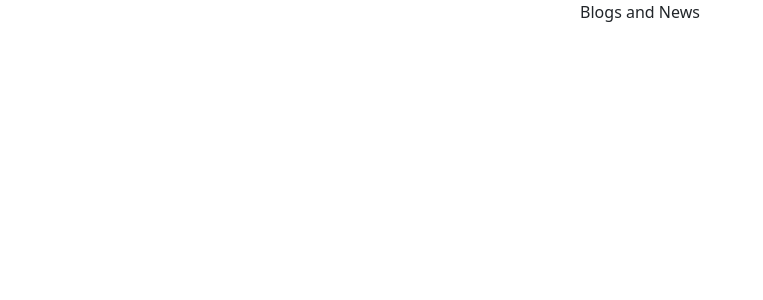
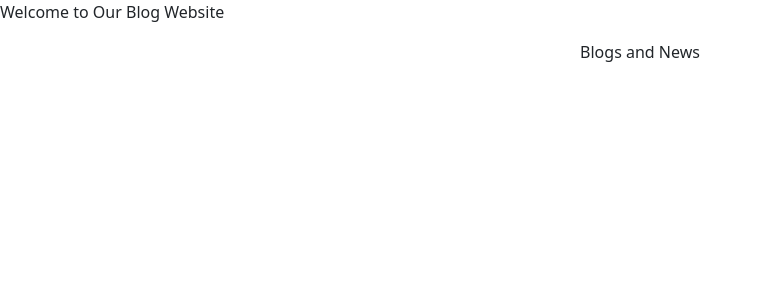
Before and after one commit to Swahilipot-Hub-Developers/blogs-and-news, a Next.js app: page / in a window 1280 px wide. Shown: the top 300 px of the page, without its empty margins (0-763 px from the left). Built offline with nearby package versions, Linux system fonts and the light colour scheme.

Commit message:
adding new changes

```diff
--- a/src/pages/index.js
+++ b/src/pages/index.js
@@ -1,7 +1,8 @@
 export default function Home() {
   return (
     <div>
-      <p className='text-center'>Blogs and News</p>
+      <p className="text-right"> Welcome to Our  Blog Website</p>
+    <p className='text-center'>Blogs and News</p>
     </div>
   )
 }
```
